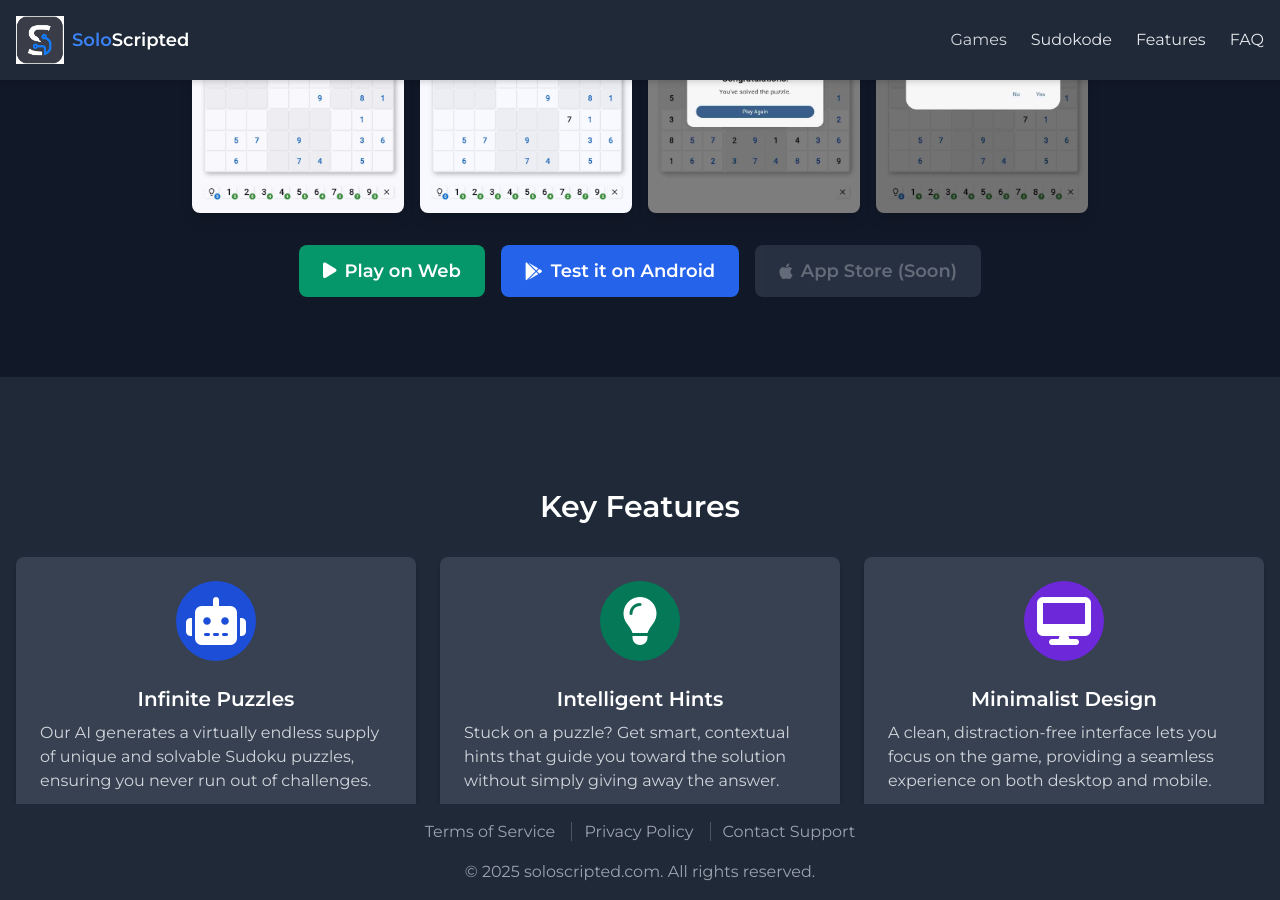
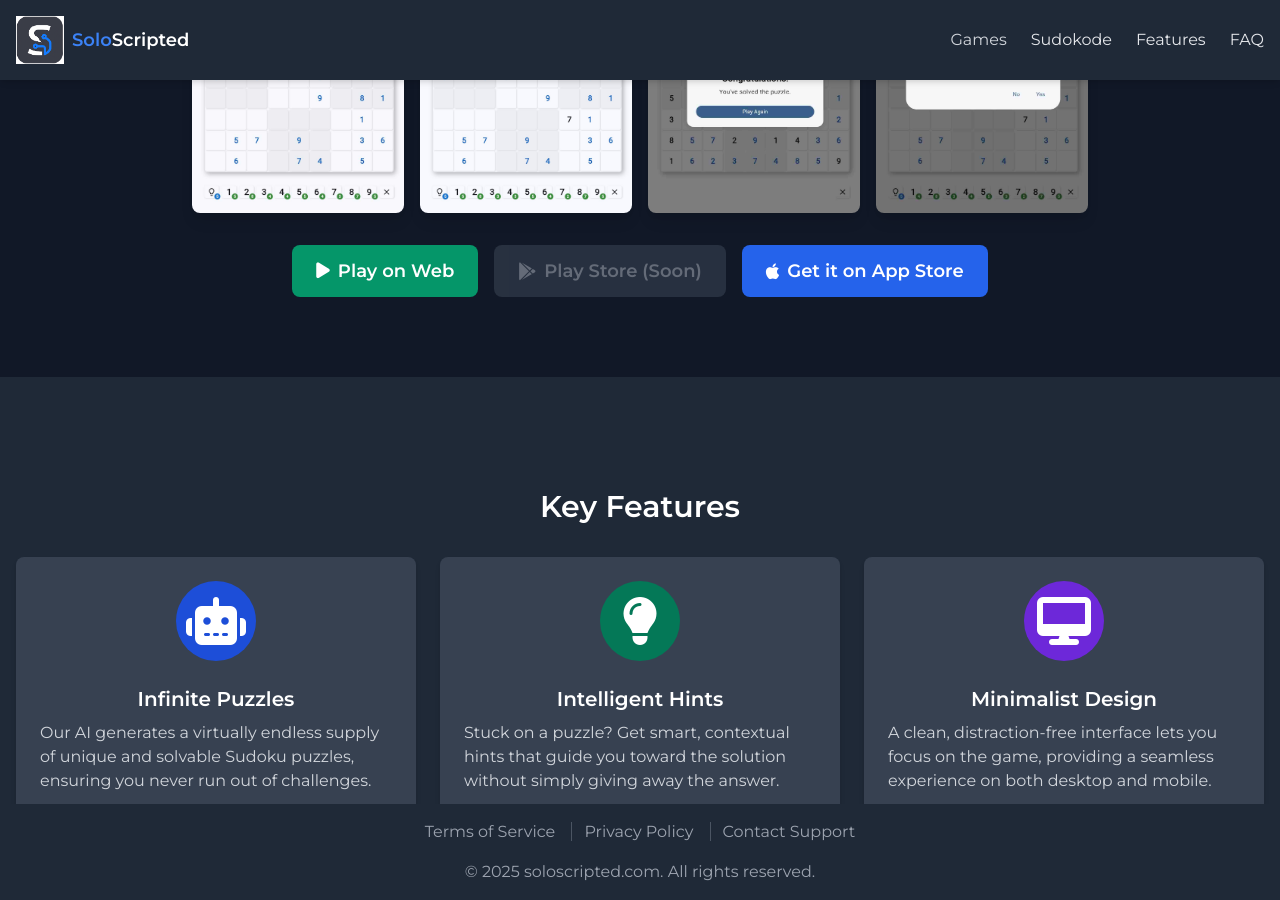
Before and after one commit to SoloScripted/ss-docs, a Jekyll site: the page built from docs/sudokode.html, in a window 1280 px wide and 900 px high, scrolled down 406 px. Built offline with Jekyll 4.4.1, drawn with Linux system fonts in a browser that asks for light colours.

Commit message:
feat(sudokode): Add App Store download link (#16)
Replaces the "Coming Soon" placeholder on the Sudokode page with the official link to the Apple App Store.

The button is now active and styled, directing users to the app's download page.

Signed-off-by: Mustafa Kara <mkara@soloscripted.com>

```diff
--- a/docs/sudokode.html
+++ b/docs/sudokode.html
@@ -47,15 +47,15 @@ keywords: "Sudokode, Sudoku, AI Sudoku, free Sudoku, web Sudoku, online Sudoku,
                 <i class="fas fa-play mr-2"></i>Play on Web
             </a>
             <!-- Google Play -->
-            <a href="https://play.google.com/apps/testing/com.soloscripted.sudokode" target="_blank" rel="noopener noreferrer" class="bg-blue-600 hover:bg-blue-700 text-white font-bold py-3 px-6 rounded-lg text-lg transition duration-300 flex items-center" title="Get Sudokode on the Google Play Store">
+             <div class="bg-gray-700 text-gray-400 font-bold py-3 px-6 rounded-lg text-lg opacity-60 cursor-not-allowed flex items-center" title="Coming Soon to the Play Store">
                 <i class="fab fa-google-play mr-2"></i>
-                <span>Test it on Android</span>
+                <span>Play Store (Soon)</span>
+            </div>
+            <!-- App Store -->
+            <a href="https://apps.apple.com/tr/app/sudokode/id6749638171" target="_blank" rel="noopener noreferrer" class="bg-blue-600 hover:bg-blue-700 text-white font-bold py-3 px-6 rounded-lg text-lg transition duration-300 flex items-center" title="Download on the App Store">
+                <i class="fab fa-apple mr-2"></i>
+                <span>Get it on App Store</span>
             </a>
-            <!-- App Store (Coming Soon) -->
-            <div class="bg-gray-700 text-gray-400 font-bold py-3 px-6 rounded-lg text-lg opacity-60 cursor-not-allowed flex items-center" title="Coming Soon to the Apple App Store">
-                <i class="fab fa-apple mr-2"></i>
-                <span>App Store (Soon)</span>
-            </div>
         </div>
     </div>
 </section>
```
